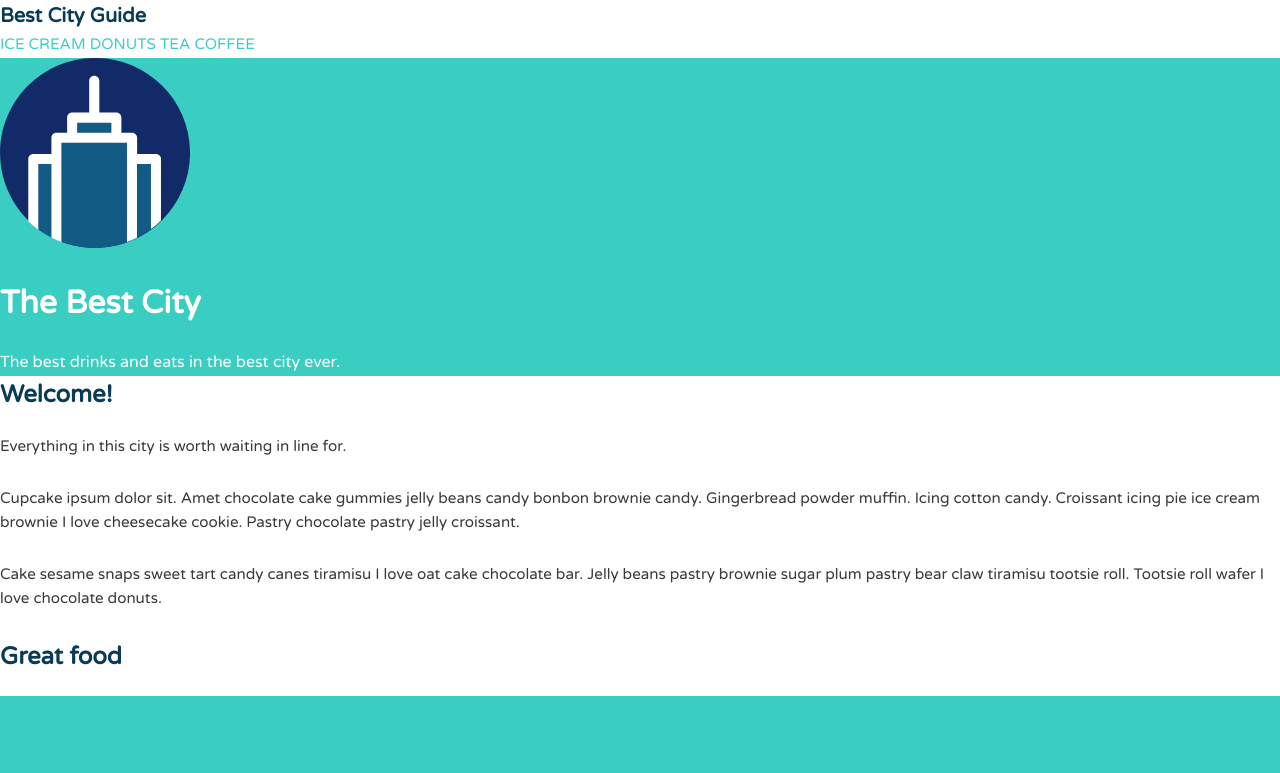
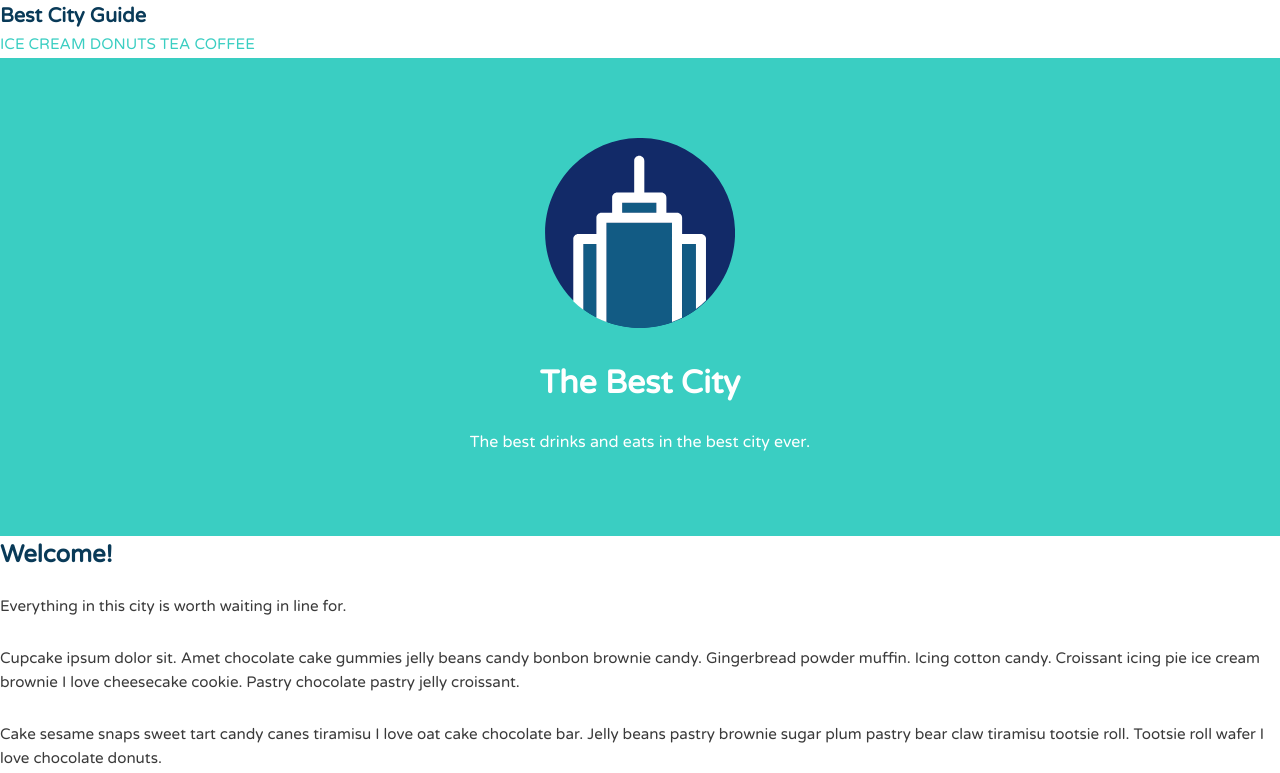
Before and after one commit to OneWaterboy/Teamtreehouse-CSS-Layout-Project, a plain HTML site: page index.html in a window 1280 px wide. Shown: the top 773 px of the page. Drawn offline with Linux system fonts and the light colour scheme.

Commit message:
Center Main banner content

```diff
--- a/styles.css
+++ b/styles.css
@@ -99,6 +99,17 @@ Style Main nav and Site Title
 
 }
 
+/*==================================
+Style Main Header postioning
+====================================*/
+
+.banner {
+    text-align: center;
+    padding-top: 5em;
+    padding-bottom: 5em;
+
+}
+
 /* =================================
   Media Queries
 ==================================== */
```
Also changed, not shown: index.html (+3 -1 lines).
